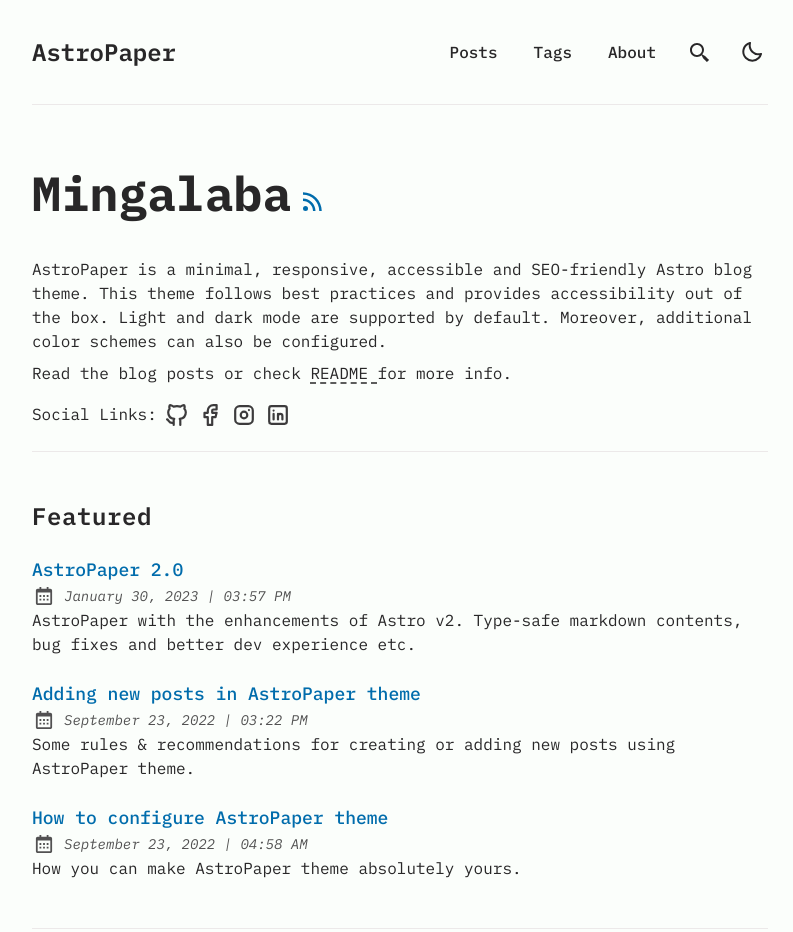
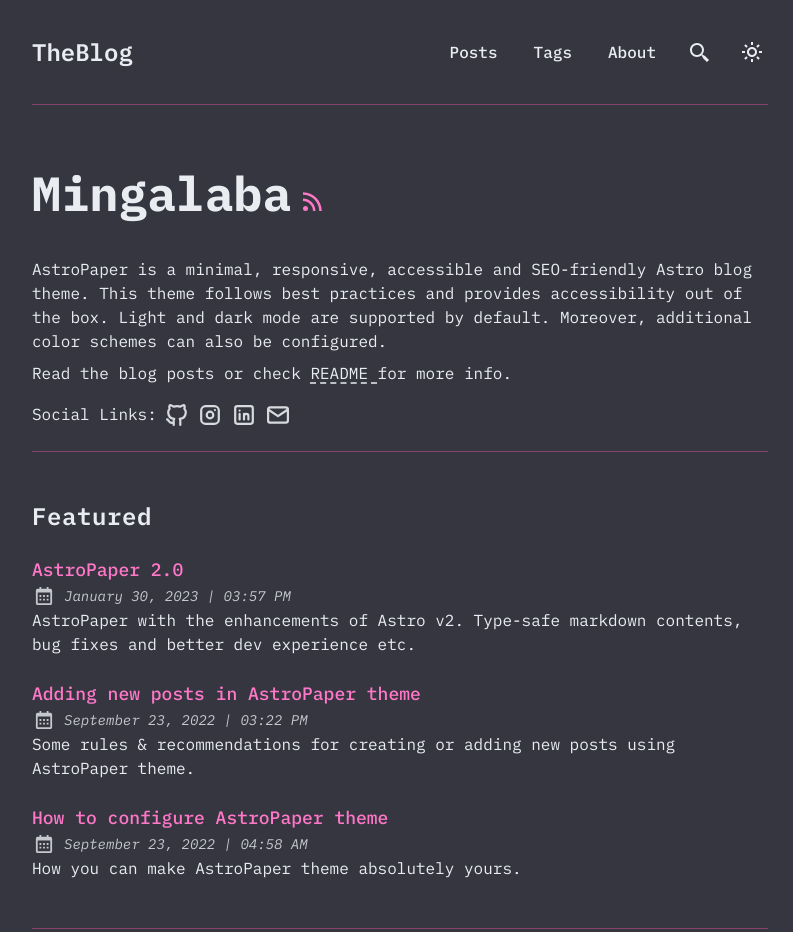
Before and after one commit to birdfromhell/MyBlog, an Astro site: page / in a window 1280 px wide. Shown: the top 932 px of the page, without its empty margins (240-1033 px from the left). Built offline with nearby package versions, Linux system fonts and the light colour scheme; Astro itself is replaced by a stand-in of ours; some packages are replaced by stand-ins of ours.

Commit message:
change theme

```diff
--- a/public/toggle-theme.js
+++ b/public/toggle-theme.js
@@ -1,4 +1,4 @@
-const primaryColorScheme = ""; // "light" | "dark"
+const primaryColorScheme = "dark"; // "light" | "dark"
 
 // Get theme data from local storage
 const currentTheme = localStorage.getItem("theme");
--- a/src/config.ts
+++ b/src/config.ts
@@ -1,13 +1,13 @@
 import type { Site, SocialObjects } from "./types";
 
 export const SITE: Site = {
-  website: "https://astro-paper.pages.dev/",
-  author: "Sat Naing",
-  desc: "A minimal, responsive and SEO-friendly Astro blog theme.",
-  title: "AstroPaper",
+  website: "https://blog.ababil-mustax.me",
+  author: "Ababil Mustax",
+  desc: "A My Programming Blog",
+  title: 'TheBlog',
   ogImage: "astropaper-og.jpg",
   lightAndDarkMode: true,
-  postPerPage: 3,
+  postPerPage: 5,
 };
 
 export const LOGO_IMAGE = {
@@ -20,7 +20,7 @@
 export const SOCIALS: SocialObjects = [
   {
     name: "Github",
-    href: "https://github.com/satnaing/astro-paper",
+    href: "https://github.com/birdfromhell",
     linkTitle: ` ${SITE.title} on Github`,
     active: true,
   },
@@ -28,25 +28,25 @@
     name: "Facebook",
     href: "https://github.com/satnaing/astro-paper",
     linkTitle: `${SITE.title} on Facebook`,
-    active: true,
+    active: false,
   },
   {
     name: "Instagram",
-    href: "https://github.com/satnaing/astro-paper",
+    href: "https://www.instagram.com/bi.ell._/",
     linkTitle: `${SITE.title} on Instagram`,
     active: true,
   },
   {
     name: "LinkedIn",
-    href: "https://github.com/satnaing/astro-paper",
+    href: "https://www.linkedin.com/in/ababil-mustaqim-10904025a/",
     linkTitle: `${SITE.title} on LinkedIn`,
     active: true,
   },
   {
     name: "Mail",
-    href: "mailto:yourmail@gmail.com",
+    href: "mailto:iemmustaq@gmail.com",
     linkTitle: `Send an email to ${SITE.title}`,
-    active: false,
+    active: true,
   },
   {
     name: "Twitter",
--- a/src/styles/base.css
+++ b/src/styles/base.css
@@ -13,12 +13,12 @@
     --color-border: 236, 233, 233;
   }
   html[data-theme="dark"] {
-    --color-fill: 33, 39, 55;
-    --color-text-base: 234, 237, 243;
-    --color-accent: 255, 107, 1;
-    --color-card: 52, 63, 96;
-    --color-card-muted: 138, 51, 2;
-    --color-border: 171, 75, 8;
+    --color-fill: 53, 54, 64;
+    --color-text-base: 233, 237, 241;
+    --color-accent: 255, 120, 200;
+    --color-card: 75, 76, 89;
+    --color-card-muted: 113, 85, 102;
+    --color-border: 134, 67, 107;
   }
   #sun-svg,
   html[data-theme="dark"] #moon-svg {
```
